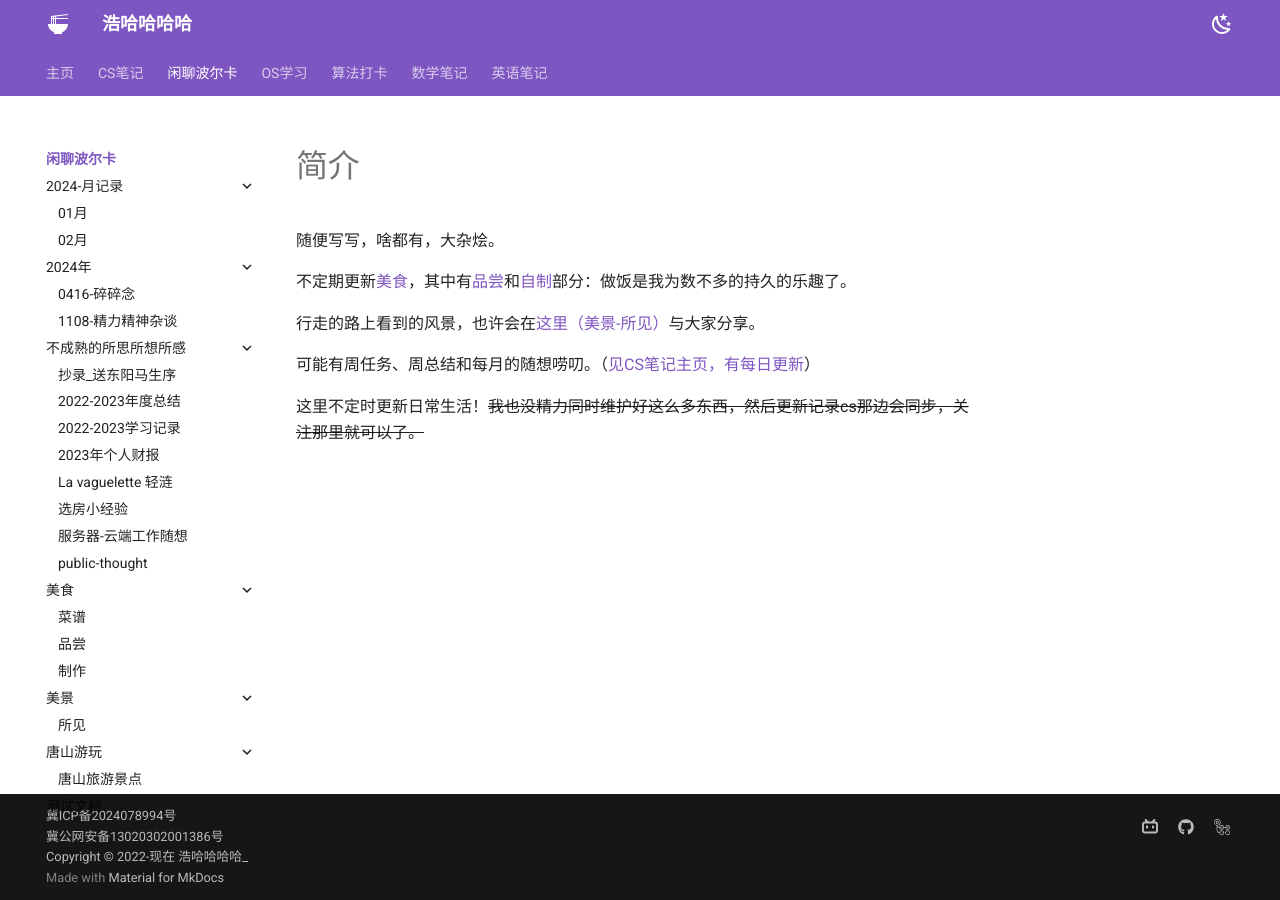
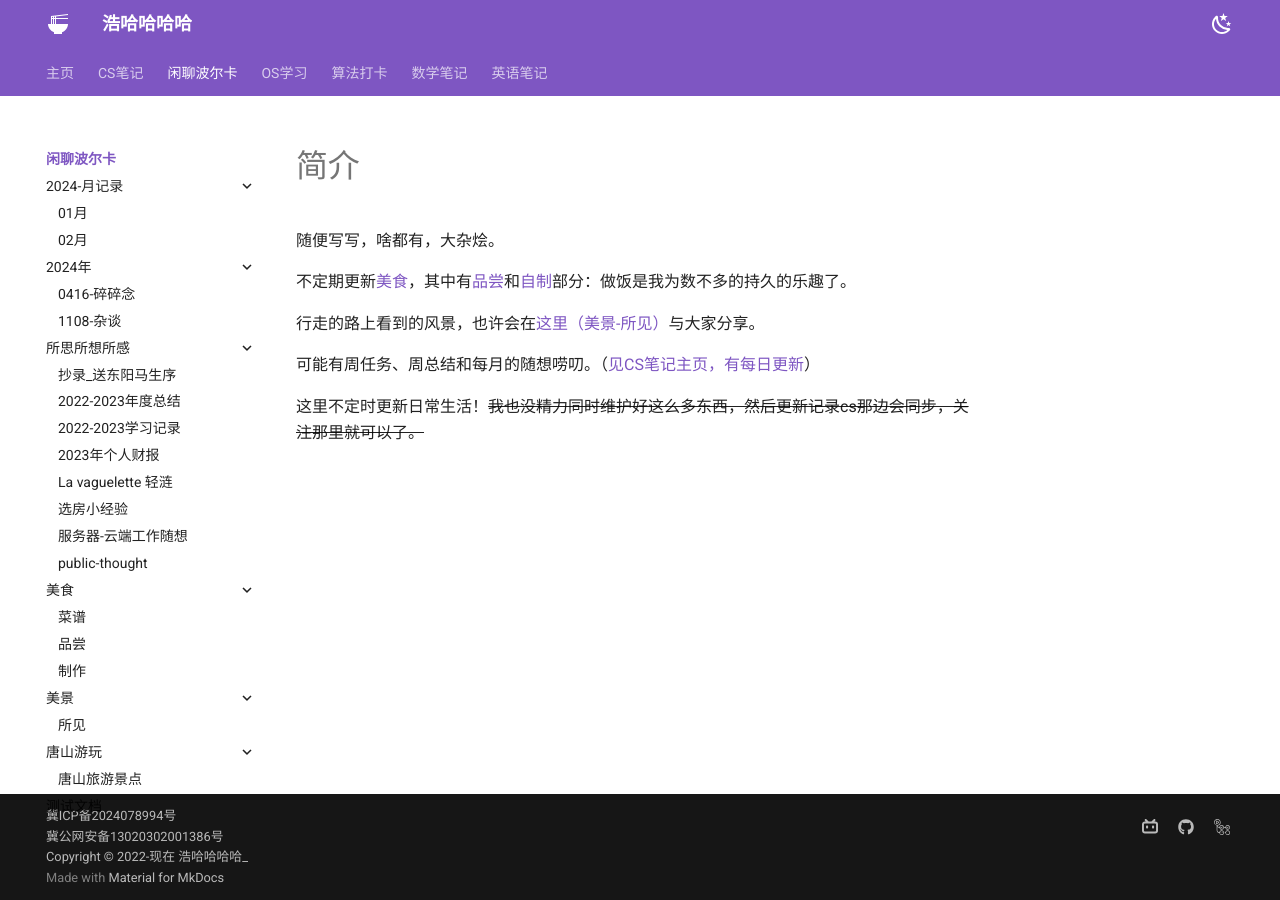
Before and after one commit to Haohahahaha/chat, an MkDocs documentation site: the page built from docs/index.md, in a window 1280 px wide. Built offline with MkDocs 1.6.1 and Material for MkDocs 9.7.7, drawn with Linux system fonts in a browser that asks for light colours; some of the changed lines change nothing that is shown.

Commit message:
2024-11-10_00:14:44 update

```diff
--- a/mkdocs.yml
+++ b/mkdocs.yml
@@ -46,8 +46,8 @@ nav:
       - 02月: thought/2024_monthly_summary/02.md
     - 2024年:
       - 0416-碎碎念: thought/2024/2024-04-16.md
-      - 1108-精力精神杂谈: thought/2024/2024-11-08.md
-    - 不成熟的所思所想所感:
+      - 1108-杂谈: thought/2024/2024-11-08.md
+    - 所思所想所感:
       - 抄录_送东阳马生序: thought/Farewell_Ma/Xv.md
       - 2022-2023年度总结: thought/2022-2023_summary/summary.md
       - 2022-2023学习记录: thought/learn-record/2022-2023.md
```
